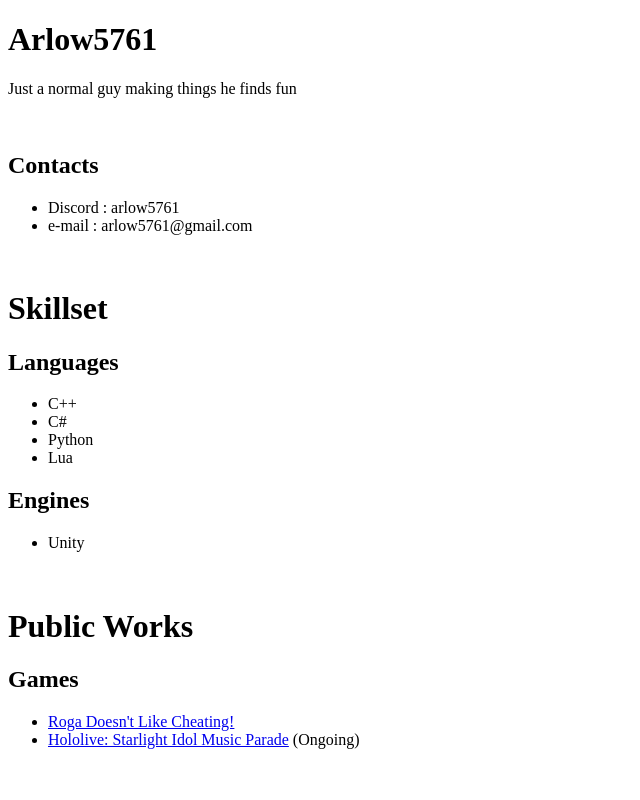
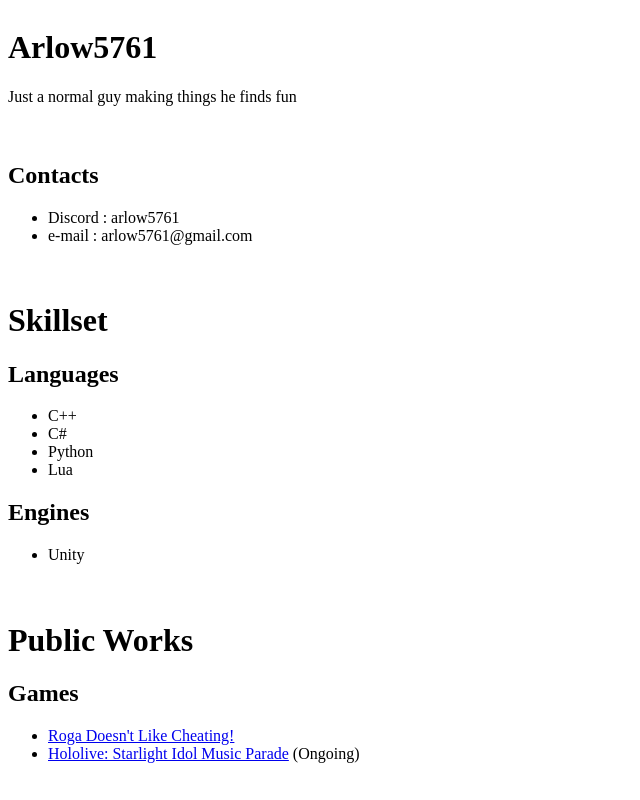
Before and after one commit to Arlow5761/Arlow5761.github.io, a plain HTML site: page index.html in a window 1280 px wide. Shown: the whole page, without its empty margins (0-640 px from the left). Drawn offline with Linux system fonts and the light colour scheme.

Commit message:
added css file

```diff
--- a/index.html
+++ b/index.html
@@ -2,13 +2,13 @@
 <html>
     <head>
         <title>Arlow5761</title>
+        <link rel="stylesheet" href="style.css">
     </head>
-    <body>
+    <body class="main">
         <div>
             <h1>Arlow5761</h1>
             <p>Just a normal guy making things he finds fun</p>
         </div>
-        <br>
         <div>
             <h2>Contacts</h2>
             <ul>
@@ -16,7 +16,6 @@
                 <li>e-mail : arlow5761@gmail.com</li>
             </ul>
         </div>
-        <br>
         <div>
             <h1>Skillset</h1>
             <div>
@@ -35,7 +34,6 @@
                 </ul>
             </div>
         </div>
-        <br>
         <div>
             <h1>Public Works</h1>
             <div>
--- /dev/null
+++ b/style.css
@@ -0,0 +1,5 @@
+.main {
+    display: flex;
+    flex-direction: column;
+    gap: 20px;
+}
```
